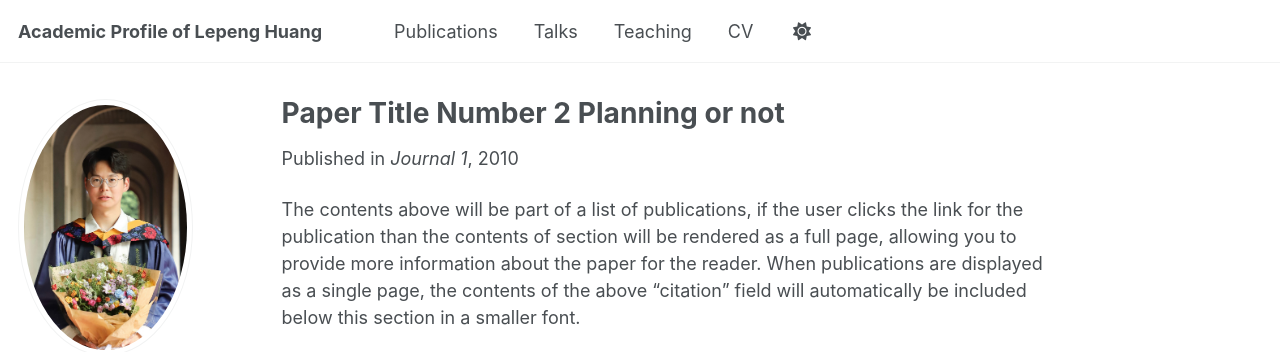
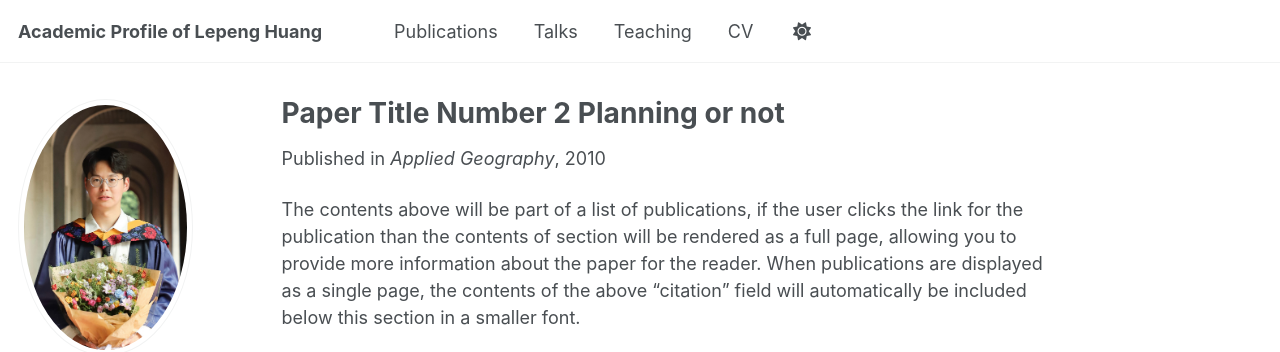
Before and after one commit to lepenghuang/lepenghuang.github.io, a Jekyll site: the page built from _publications/2010-10-01-paper-title-number-2.md, in a window 1280 px wide and 1083 px high. Shown: the top 352 px of the window. Built offline with Jekyll 4.4.1, drawn with Linux system fonts in a browser that asks for light colours; some web fonts are replaced; a script that is not in the unit is left out.

Commit message:
Update 2010-10-01-paper-title-number-2.md

```diff
--- a/_publications/2010-10-01-paper-title-number-2.md
+++ b/_publications/2010-10-01-paper-title-number-2.md
@@ -5,9 +5,9 @@
 permalink: /publication/2010-10-01-paper-title-number-2
 excerpt: 'This paper is about the number 2. The number 3 is left for future work.'
 date: 2010-10-01
-venue: 'Journal 1'
+venue: 'Applied Geography'
 slidesurl: 'http://academicpages.github.io/files/slides2.pdf'
-paperurl: 'http://academicpages.github.io/files/paper2.pdf'
+paperurl: 'https://www.sciencedirect.com/science/article/pii/S0143622825001365'
 citation: 'Your Name, You. (2010). &quot;Paper Title Number 2.&quot; <i>Journal 1</i>. 1(2).'
 ---
 
```
